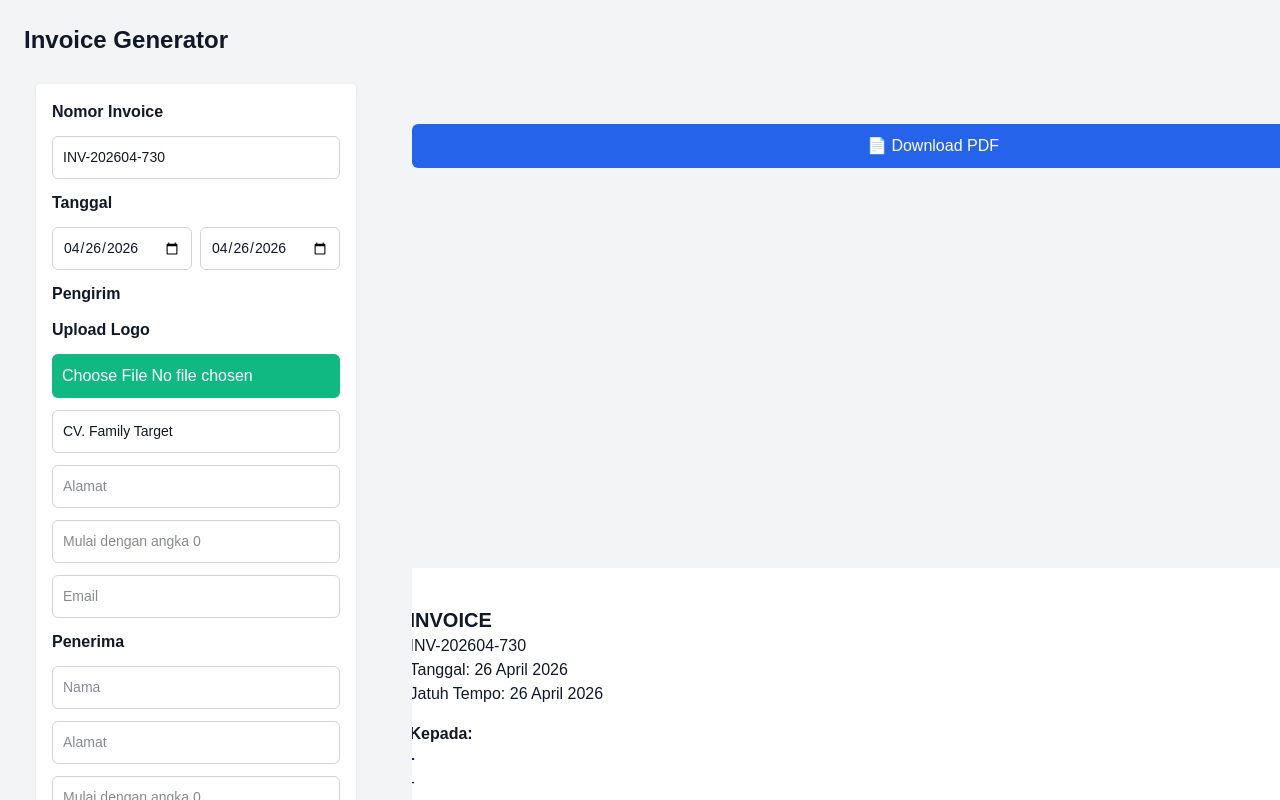
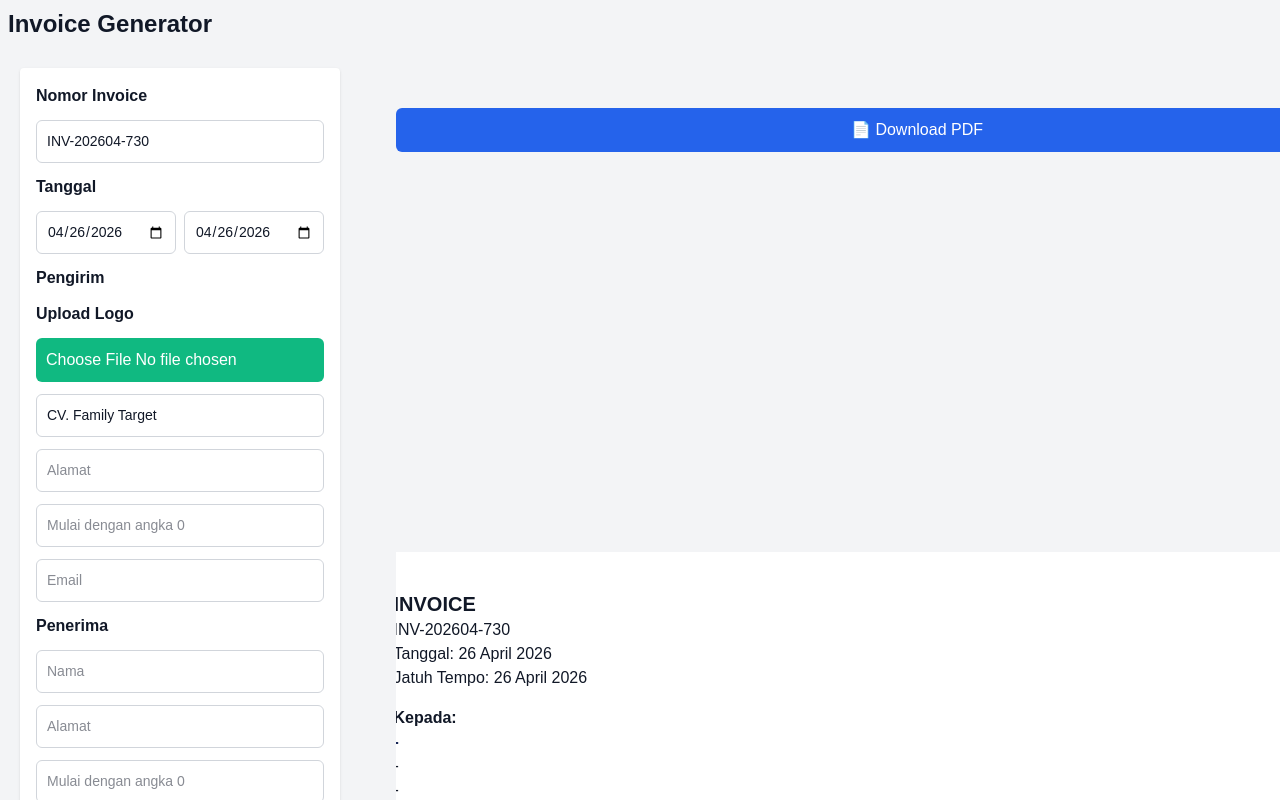
Before and after one commit to rahmatfantastik07/invoice-app, a Next.js app: page / in a window 1280 px wide. Shown: the top 800 px of the page. Built offline with nearby package versions, Linux system fonts and the light colour scheme.

Commit message:
Menyesuaikan invoice Toko Adam
 Conflicts:

```diff
--- a/app/layout.tsx
+++ b/app/layout.tsx
@@ -13,7 +13,7 @@
 });
 
 export const metadata: Metadata = {
-  title: "Invoice_Family_Target",
+  title: "Invoice_Toko_Adam",
   description: "Generated by Rahmat Adianto",
 };
 
--- a/app/page.tsx
+++ b/app/page.tsx
@@ -2,7 +2,7 @@
 
 export default function Home() {
   return (
-    <main className="p-6 bg-gray-100 min-h-screen">
+    <main className="p-2 mr-10 bg-gray-100 min-h-screen">
       <h1 className="text-2xl font-bold mb-4">
         Invoice Generator
       </h1>
--- a/package.json
+++ b/package.json
@@ -11,9 +11,9 @@
   "dependencies": {
     "html2canvas": "^1.4.1",
     "jspdf": "^4.2.1",
-    "next": "16.2.4",
-    "react": "19.2.4",
-    "react-dom": "19.2.4"
+    "next": "^16.2.4",
+    "react": "^19.2.4",
+    "react-dom": "^19.2.4"
   },
   "devDependencies": {
     "@tailwindcss/postcss": "^4",
```
Also changed, not shown: app/favicon.png (added), 1 other file (tests, documents, lock files or other folders).
